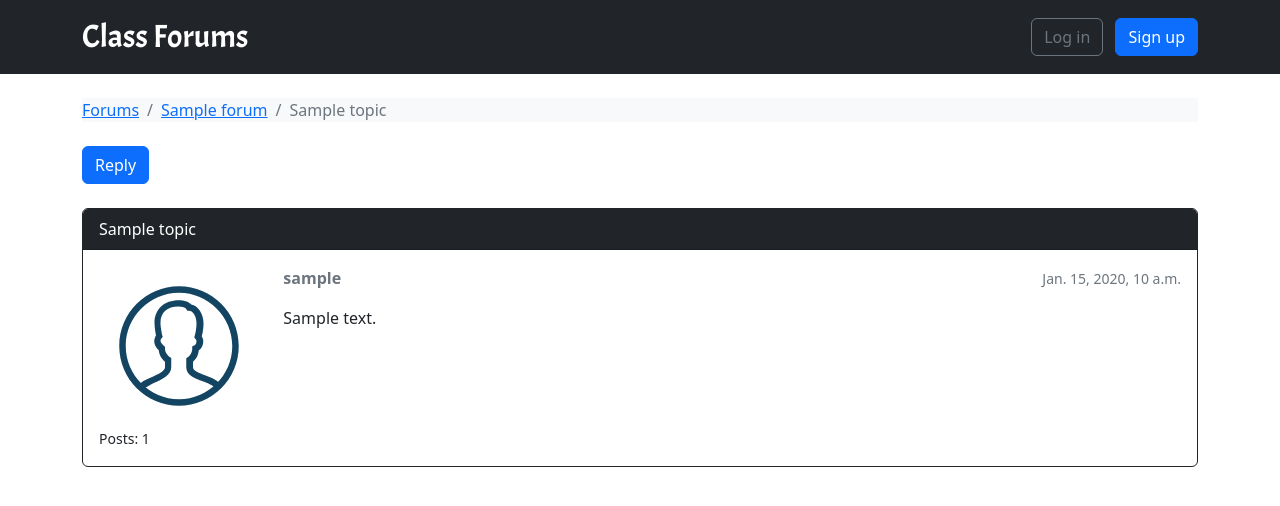
After one commit to Womoemy/forumproj, a Django app: page /forums/1/topics/1/ in a window 1280 px wide. The commit adds this page. Shown: the top 506 px of the page. Run offline with Django 4.2, Linux system fonts and the light colour scheme; tables that the repository leaves empty hold one stand-in row (values such as "Sample post"); some libraries are stand-ins or nearby versions.

Commit message:
feat: create topic posts view, reply post view, improve home view
create logic for topic posts view and reply post view
implement posts and topics count on the home view and display details of last post by on a forum

```diff
--- a/classforum/classforum/urls.py
+++ b/classforum/classforum/urls.py
@@ -16,7 +16,7 @@ Including another URLconf
 from django.contrib import admin
 from django.urls import path
 from django.contrib.auth import views as auth_views
-from django.urls import re_path
+# from django.urls import re_path
 from forum import views
 from accounts import views as accounts_views
 
@@ -25,6 +25,8 @@ urlpatterns = [
     path('', views.home, name='home'),
     path('forums/<int:pk>/', views.forum_topics, name='forum_topics'),
     path('forums/<int:pk>/new/', views.new_topic, name='new_topic'),
+    path('forums/<int:pk>/topics/<int:topic_pk>/', views.topic_posts, name='topic_posts'),
+    path('forums/<int:pk>/topics/<int:topic_pk>/reply/', views.reply_topic, name="reply_topic"),
     path('signup/', accounts_views.signup, name='signup'),
     path('login/', auth_views.LoginView.as_view(template_name='login.html'), name='login'),
     path('logout/', auth_views.LogoutView.as_view(), name='logout'),
@@ -56,4 +58,5 @@ urlpatterns = [
         name='password_change'),
     path('settings/password/done/', auth_views.PasswordChangeDoneView.as_view(template_name='password_change_done.html'),
     name='password_change_done'),
+
 ]
--- a/classforum/forum/models.py
+++ b/classforum/forum/models.py
@@ -1,5 +1,6 @@
 from django.db import models
 from django.contrib.auth.models import User
+from django.utils.text import Truncator
 
 # Create your models here.
 class Forum(models.Model):
@@ -9,12 +10,21 @@ class Forum(models.Model):
     def __str__(self):
         return self.name
 
+    def get_posts_count(self):
+        return Post.objects.filter(topic__forum=self).count()
+
+    def get_last_post(self):
+        return Post.objects.filter(topic__forum=self).order_by('-created_at').first()
 
 class Topic(models.Model):
     subject = models.CharField(max_length=255)
     last_update = models.DateTimeField(auto_now_add=True)
     forum = models.ForeignKey(Forum, related_name='topics', on_delete=models.CASCADE)
     starter = models.ForeignKey(User, related_name='topics', on_delete=models.CASCADE)
+
+    def __str__(self):
+        return self.subject
+
 
 class Post(models.Model):
     message = models.TextField(max_length=4000)
@@ -23,3 +33,7 @@ class Post(models.Model):
     updated_at = models.DateTimeField(null=True)
     created_by = models.ForeignKey(User, related_name='posts', on_delete=models.CASCADE)
     updated_by = models.ForeignKey(User, null=True, related_name='+', on_delete=models.CASCADE)
+
+    def __str__(self):
+        truncated_message = Truncator(self.message)
+        return truncated_message.chars(30)
--- a/classforum/forum/views.py
+++ b/classforum/forum/views.py
@@ -1,7 +1,8 @@
 from django.contrib.auth.models import User
 from django.shortcuts import render, redirect, get_object_or_404
+from django.contrib.auth.decorators import login_required
 from .models import Forum, Topic, Post
-from .forms import NewTopicForm
+from .forms import NewTopicForm, PostForm
 
 # Create your views here.
 def home(request):
@@ -14,23 +15,22 @@ def forum_topics(request, pk):
     context = {'forum': forum}
     return render(request, 'topics.html', context)
 
+@login_required
 def new_topic(request, pk):
     forum = get_object_or_404(Forum, pk=pk)
-    user = User.objects.first()
-
     if request.method == 'POST':
         form = NewTopicForm(request.POST)
         if form.is_valid():
             topic = form.save(commit=False)
             topic.forum = forum
-            topic.starter = user
+            topic.starter = request.user
             topic.save()
-            post = Post.objects.create(
+            Post.objects.create(
                 message=form.cleaned_data.get('message'),
                 topic=topic,
-                created_by=user
+                created_by=request.user
             )
-            return redirect('forum_topics', pk=forum.pk)
+            return redirect('topic_posts', pk=pk, topic_pk=topic.pk)
     else:
         form = NewTopicForm()
     context = {
@@ -39,6 +39,25 @@ def new_topic(request, pk):
     }
     return render(request, 'new_topic.html', context)
 
+def topic_posts(request, pk, topic_pk):
+    topic = get_object_or_404(Topic, forum__pk=pk, pk=topic_pk)
+    return render(request, 'topic_posts.html', {'topic': topic})
+
+@login_required
+def reply_topic(request, pk, topic_pk):
+    topic = get_object_or_404(Topic, forum__pk=pk, pk=topic_pk)
+    if request.method  == 'POST':
+        form = PostForm(request.POST)
+        if form.is_valid():
+            post = form.save(commit=False)
+            post.topic = topic
+            post.created_by = request.user
+            post.save()
+            return redirect('topic_posts', pk=pk, topic_pk=topic_pk)
+    else:
+        form = PostForm()
+    return render(request, 'reply_topic.html', {'topic': topic, 'form': form})
+
 # experimented changing the url patterns to names of the forums
 # def forum_topics(request, name):
 #     forum = get_object_or_404(Forum, name=name)
--- a/classforum/templates/login.html
+++ b/classforum/templates/login.html
@@ -10,6 +10,7 @@
                     <h3 class="card-title">Log in</h3>
                     <form method="post" novalidate>
                         {% csrf_token %}
+                        <input type="hidden" name="next" value="{{ next }}">
                         {% include 'includes/form.html' %}
                         <div class="d-grid">
                             <button type="submit" class="btn btn-primary my-2">Log in</button>
--- /dev/null
+++ b/classforum/templates/topic_posts.html
@@ -0,0 +1,50 @@
+{% extends 'base.html' %}
+
+{% load static %}
+
+{% block title %}
+    {{ topic.subject }} - {{ block.super }}
+{% endblock title %}
+
+{% block breadcrumb %}
+    <li class="breadcrumb-item"><a href="{% url 'home' %}">Forums</a></li>
+    <li class="breadcrumb-item"><a href="{% url 'forum_topics' topic.forum.pk %}">{{ topic.forum.name }}</a></li>
+    <li class="breadcrumb-item active">{{ topic.subject }}</li>
+{% endblock breadcrumb %}
+
+{% block content %}
+    <div class="mb-4">
+        <a href="{% url 'reply_topic' topic.forum.pk topic.pk %}" class="btn btn-primary" role="button">Reply</a>
+    </div>
+    {% for post in topic.posts.all %}
+        <div class="card mb-2 {% if forloop.first %}border-dark{% endif %}">
+            {% if forloop.first %}
+                <div class="card-header text-white bg-dark py-2 px-3">{{ topic.subject }}</div>
+            {% endif %}
+            <div class="card-body p-3">
+                <div class="row">
+                    <div class="col-2">
+                        <img src="{% static 'img/avatar.svg' %}" alt="{{ post.created_by.username }}" class="w-100">
+                        <small>Posts: {{ post.created_by.posts.count }}</small>
+                    </div>
+                    <div class="col-10">
+                        <div class="row mb-3">
+                            <div class="col-6">
+                                <strong class="text-muted">{{ post.created_by.username }}</strong>
+                            </div>
+                            <div class="col-6 text-end">
+                                <small class="text-muted">{{ post.created_at }}</small>
+                            </div>
+                        </div>
+                        {{ post.message }}
+                        {% if post.created_by == user %}
+                            <div class="mt-3">
+                                <a href="#" class="btn btn-primary btn-sm" type="button">Edit</a>
+                            </div>
+                        {% endif %}
+                    </div>
+                </div>
+            </div>
+        </div>
+    {% endfor %}
+{% endblock content %}
--- a/classforum/templates/topics.html
+++ b/classforum/templates/topics.html
@@ -28,7 +28,7 @@
         <tbody>
             {% for topic in forum.topics.all  %}
                 <tr>
-                    <td>{{ topic.subject }}</td>
+                    <td><a href="{% url 'topic_posts' forum.pk topic.pk %}">{{ topic.subject }}</a></td>
                     <td>{{ topic.starter.username }}</td>
                     <td>0</td>
                     <td>0</td>
```
Also changed, not shown: classforum/forum/forms.py (+7 -1 lines), classforum/forum/tests/test_view_forum_topics.py (added, +38 -0 lines), classforum/forum/tests/test_view_home.py (added, +22 -0 lines), classforum/forum/tests/test_view_new_topic.py (renamed from classforum/forum/tests/test_views.py, +15 -56 lines), classforum/forum/tests/test_view_reply_topic.py (added, +98 -0 lines), classforum/forum/tests/test_view_topic_posts.py (added, +23 -0 lines), classforum/templates/home.html (+22 -3 lines), classforum/templates/reply_topic.html (added, +38 -0 lines), classforum/static/img/avatar.svg (added).
